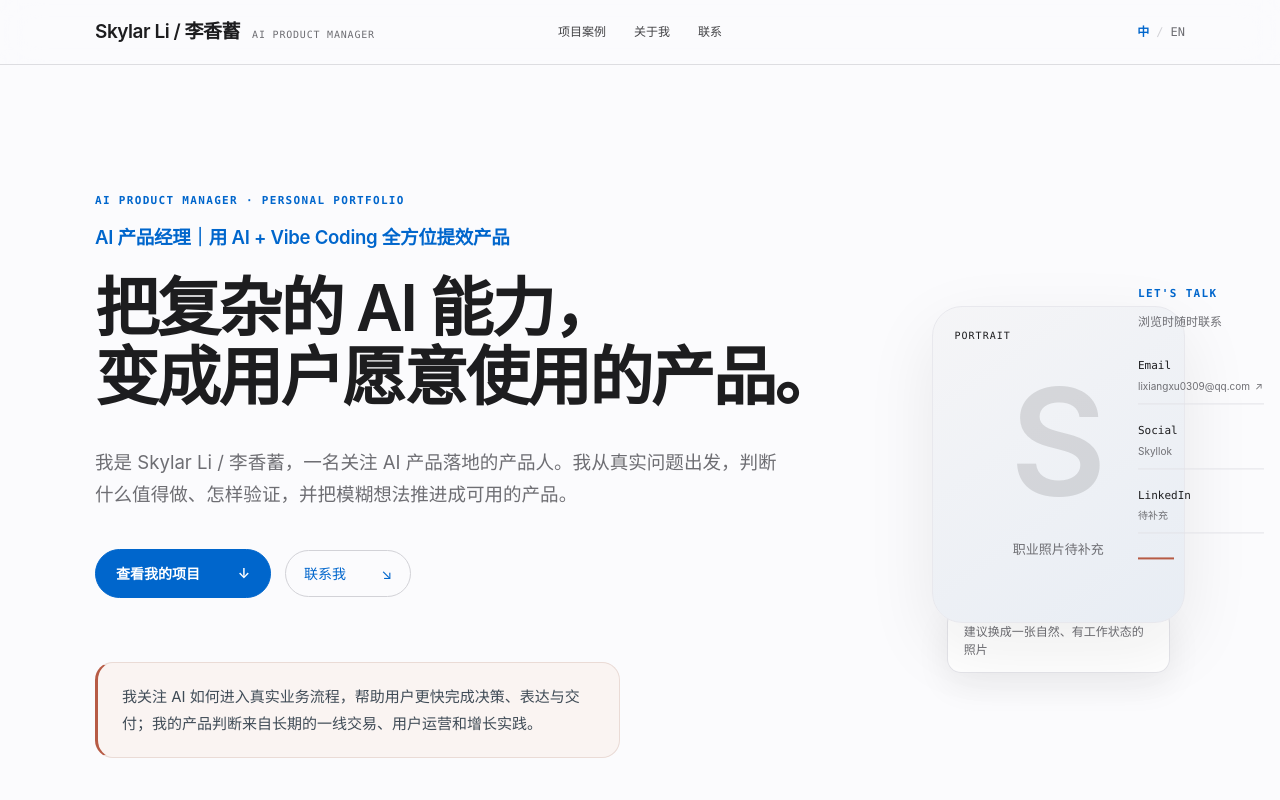
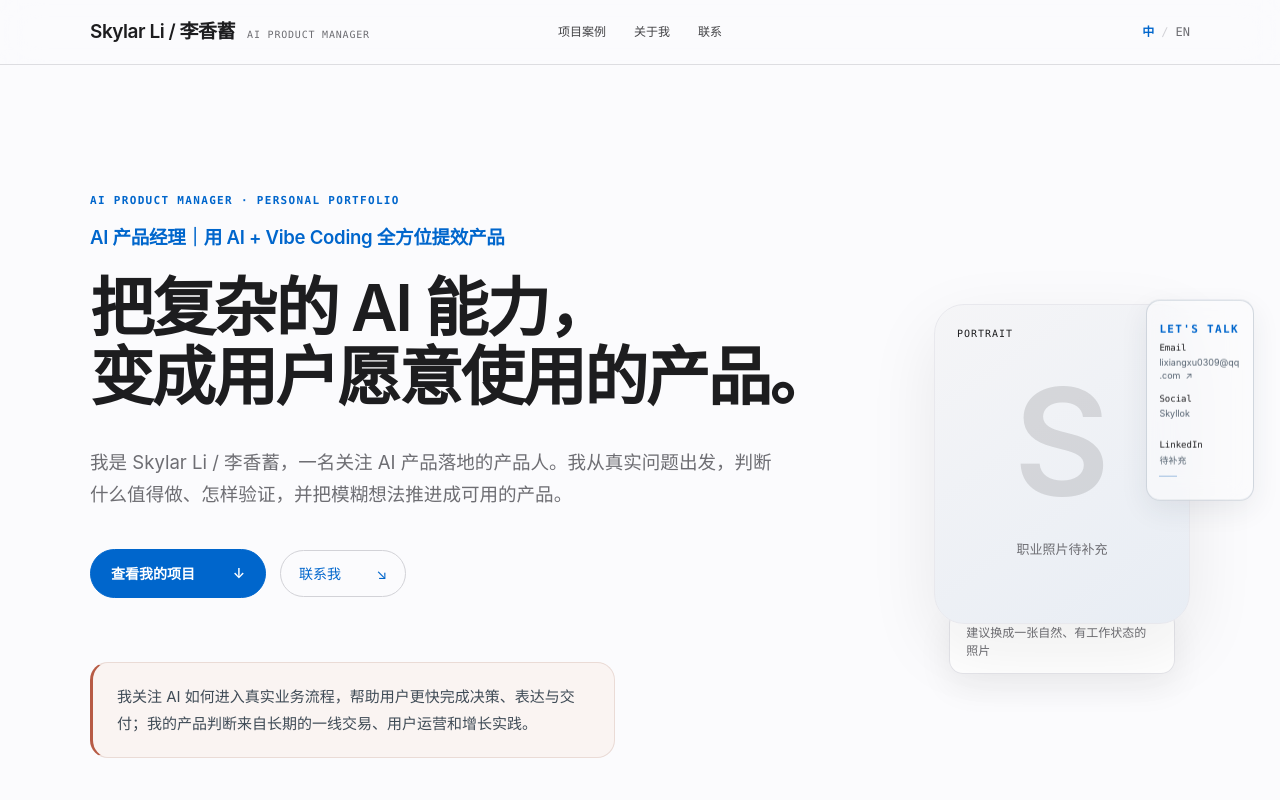
Before and after one commit to okay-star/Skylar-AI-Portfolio, a Next.js app: page / in a window 1280 px wide. Shown: the top 800 px of the page. Built offline with nearby package versions, Linux system fonts and the light colour scheme.

Commit message:
change: refine desktop contact rail

```diff
--- a/app/globals.css
+++ b/app/globals.css
@@ -186,11 +186,16 @@ button {
 .contact-rail {
   position: fixed;
   top: 50%;
-  right: 30px;
+  right: clamp(14px, 2vw, 30px);
   z-index: 20;
-  width: 152px;
-  padding: 18px 0;
-  transform: translateY(-44%);
+  width: 108px;
+  padding: 13px 12px 14px;
+  border: 1px solid rgba(156, 169, 184, 0.45);
+  border-radius: 14px;
+  background: rgba(251, 251, 253, 0.68);
+  box-shadow: 0 10px 28px rgba(34, 47, 63, 0.08);
+  backdrop-filter: blur(12px);
+  transform: translateY(-50%);
 }
 
 .contact-rail__eyebrow,
@@ -206,7 +211,7 @@ button {
 }
 
 .contact-rail > p {
-  margin: 8px 0 18px;
+  display: none;
   color: var(--muted);
   font-size: 12px;
   line-height: 1.5;
@@ -251,11 +256,22 @@ a.contact-link:hover {
 .contact-rail .contact-link {
   align-items: flex-start;
   flex-direction: column;
-  gap: 2px;
+  gap: 1px;
+  margin-top: 8px;
+  padding: 0;
+  border-bottom: 0;
+  font-size: 9px;
+}
+
+.contact-rail .contact-link:first-of-type {
+  margin-top: 0;
 }
 
 .contact-rail .contact-link small {
   max-width: 100%;
+  color: #52606e;
+  font-size: 9px;
+  line-height: 1.35;
   overflow-wrap: anywhere;
 }
 
@@ -265,10 +281,10 @@ a.contact-link:hover {
 
 .contact-rail__line {
   display: block;
-  width: 36px;
-  height: 2px;
-  margin-top: 24px;
-  background: var(--warm);
+  width: 18px;
+  height: 1px;
+  margin: 9px 0;
+  background: #9fbde0;
 }
 
 .hero {
@@ -1088,14 +1104,9 @@ html[lang="en"] .hero-copy h1 {
 }
 
 @media (max-width: 1380px) {
-  .contact-rail {
-    right: 16px;
-    width: 126px;
-  }
-
   .section-shell,
   .header-inner {
-    width: min(1100px, calc(100% - 190px));
+    width: min(1100px, calc(100% - 80px));
   }
 }
 
```
Also changed, not shown: 1 other file (tests, documents, lock files or other folders).
